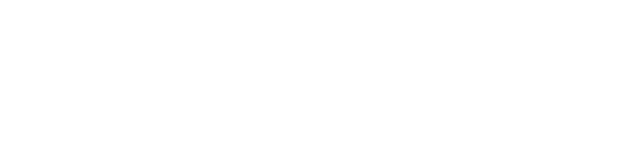
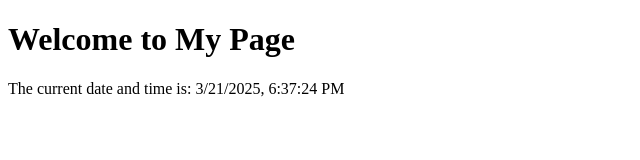
Before and after one commit to mgklvn06/git.eg, a plain HTML site: page index.html in a window 1280 px wide. Shown: the whole page, without its empty margins (0-640 px from the left). Drawn offline with Linux system fonts and the light colour scheme.

Commit message:
Added script to my index.html

```diff
--- a/index.html
+++ b/index.html
@@ -3,9 +3,17 @@
 <head>
     <meta charset="UTF-8">
     <meta name="viewport" content="width=device-width, initial-scale=1.0">
-    <title>Document</title>
+    <title>Display Date and Time</title>
+    <script>
+        function displayDateTime() {
+            const now = new Date();
+            document.getElementById('dateTime').innerText = now.toLocaleString();
+        }
+        window.onload = displayDateTime;
+    </script>
 </head>
 <body>
-
+    <h1>Welcome to My Page</h1>
+    <p>The current date and time is: <span id="dateTime"></span></p>
 </body>
 </html>
```
